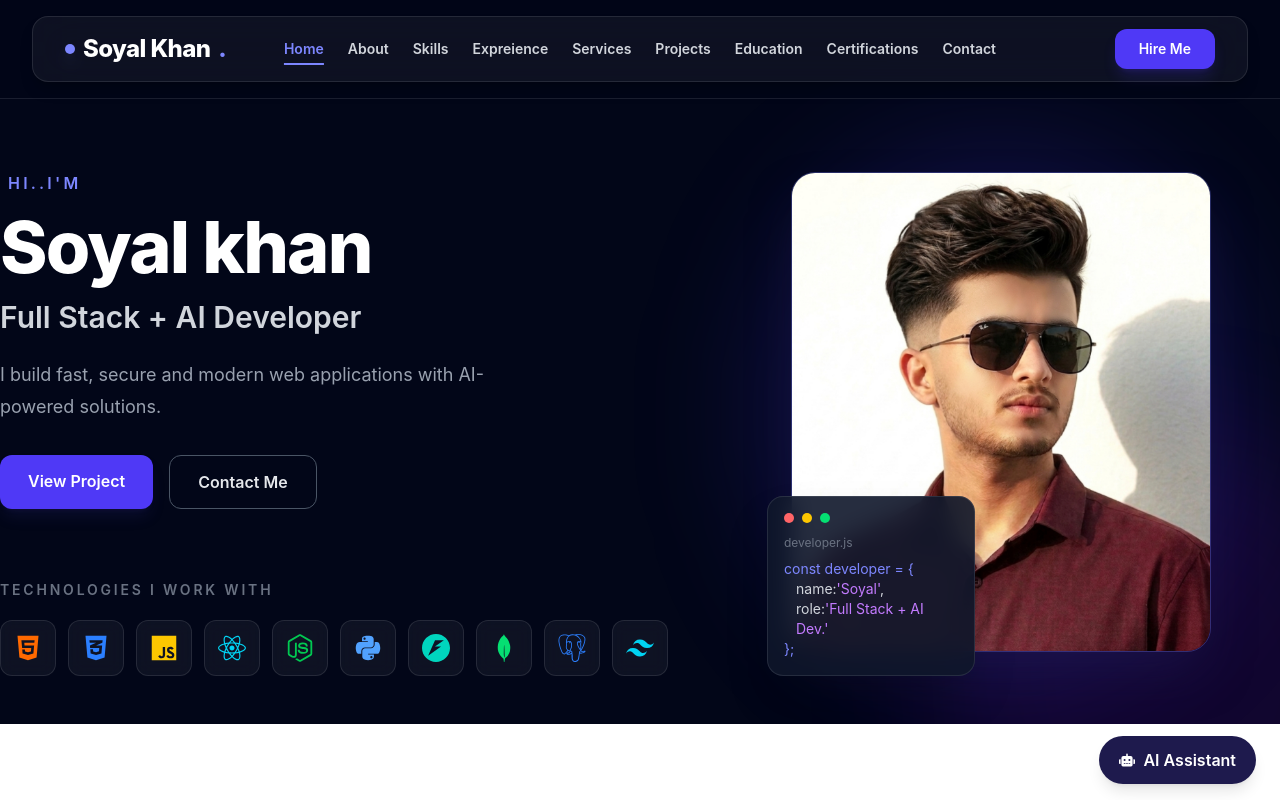
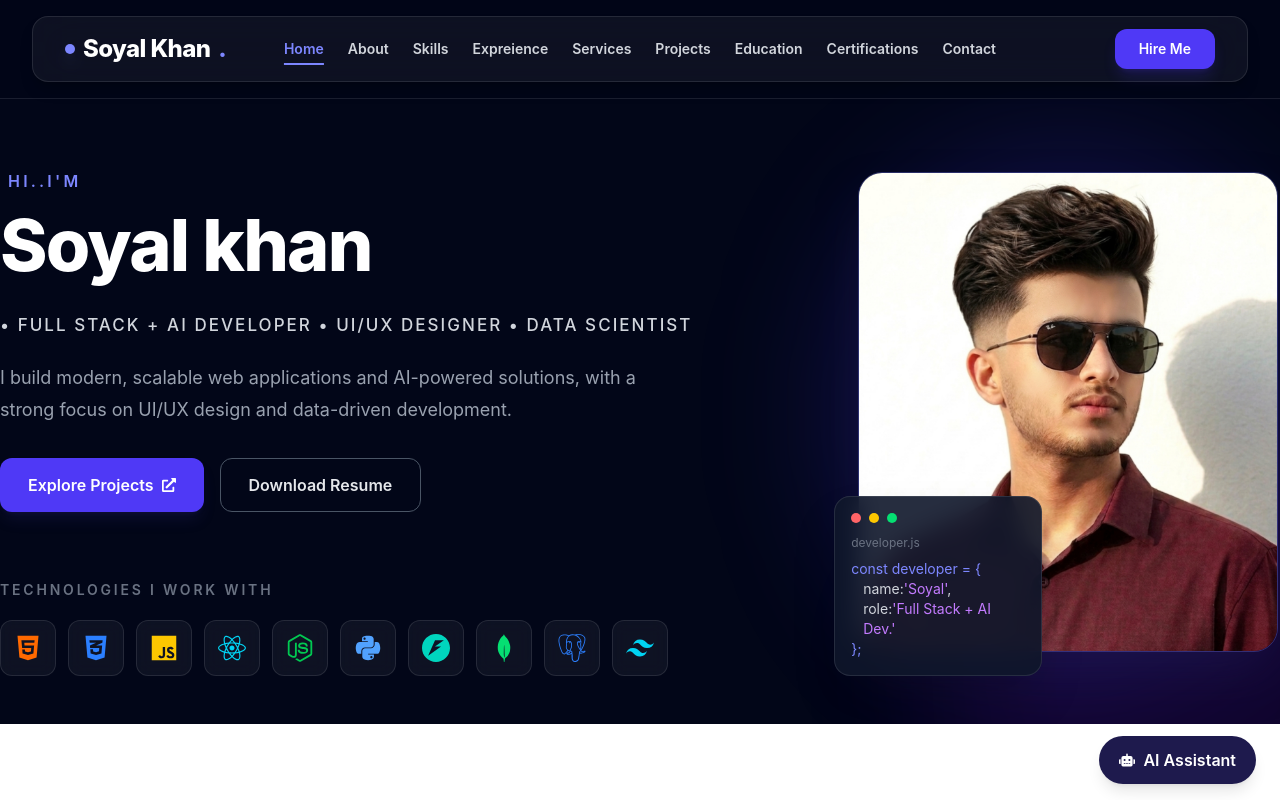
Before and after one commit to Soyalkhan01/Project-Portfolio, a React (Vite) app in the folder portfolio-frontend/: page / in a window 1280 px wide. Shown: the top 800 px of the page. Built offline with nearby package versions, Linux system fonts and the light colour scheme; no server answers.

Commit message:
Update hero actions and portfolio title

```diff
--- a/portfolio-frontend/src/components/home/Hero.jsx
+++ b/portfolio-frontend/src/components/home/Hero.jsx
@@ -7,6 +7,7 @@ import {
     FaReact,
     FaNodeJs,
     FaPython,
+    FaExternalLinkAlt
 } from "react-icons/fa";
 
 import { SiMongodb, SiTailwindcss, SiPostgresql, SiFastapi} from "react-icons/si";
@@ -38,15 +39,30 @@ function Hero(){
 
             <div className="flex flex-col md:flex-row items-center justify-between gap-14 lg:gap-16">
 
-                <div className="w-full md:w-1/2 max-w-xl md:text-left translate-y-6 md:translate-y-0">
+                <div className="w-full md:w-[58%] md:text-left translate-y-6 md:translate-y-0">
 
                     <p className="text-indigo-400 text-sm md:text-base font-semibold tracking-[0.2em] uppercase mb-4 lg:ml-2">{heroData.greeting}</p>
 
                     <h1 className="text-5xl md:text-7xl font-extrabold tracking-tight text-white mb-4">
                     {heroData.name}</h1>
 
-                    <h2 className="text-2xl md:text-3xl font-semibold text-gray-300 mb-6">
-                    {heroData.title}</h2>
+<h2
+  className="
+    text-xs
+    sm:text-sm
+    md:text-[13px]
+    lg:text-[17px]
+    font-medium
+    tracking-[0.12em]
+    text-gray-300
+    mb-2
+    py-5
+    leading-none
+    whitespace-nowrap
+  "
+>
+  {heroData.title}
+</h2>
 
                     <p className="max-w-2xl text-gray-400 text-base md:text-lg leading-8 mb-8">
                        {heroData.description}
@@ -56,14 +72,19 @@ function Hero(){
                        {heroData.button.map((button) =>(
                         <a
                         className={
-                            button.variant === "primary"
+                        button.variant === "primary"
+                        ? "bg-indigo-600 text-white px-5 md:px-7 py-3 md:py-3.5 rounded-xl font-semibold hover:bg-indigo-900 hover:scale-105 transition duration-300 shadow-lg shadow-indigo-900/20 flex items-center justify-center"
+                        : "border border-gray-600 text-gray-200 px-5 md:px-7 py-3 md:py-3.5 rounded-xl font-semibold hover:border-indigo-400 hover:text-white hover:bg-indigo-950/40 hover:scale-105 transition duration-300 flex items-center justify-center"
+                    }
 
-                            ? "bg-indigo-600 text-white px-5 md:px-7 py-3 md:py-3.5 rounded-xl font-semibold hover:bg-indigo-900 hover:scale-105 transition duration-300 shadow-lg shadow-indigo-900/20"
-                            : "border border-gray-600 text-gray-200 px-5 md:px-7 py-3 md:py-3.5 rounded-xl font-semibold hover:border-indigo-400 hover:text-white hover:bg-indigo-950/40 hover:scale-105 transition duration-300"
-                        }
+                        key={button.text} href={button.link}
+                        download={button.download || undefined}
+                        >
 
-                        key={button.text} href={button.link}>
                             {button.text}
+{button.external && (
+    <FaExternalLinkAlt className="ml-2 text-sm" />
+)}
 
                         </a>
 
--- a/portfolio-frontend/src/data/hero.js
+++ b/portfolio-frontend/src/data/hero.js
@@ -6,10 +6,10 @@ const heroData = {
 
       name: "Soyal khan",
 
-      title: "Full Stack + AI Developer",
+      title: "• FULL STACK + AI DEVELOPER • UI/UX DESIGNER • DATA SCIENTIST",
 
     description:
-    "I build fast, secure and modern web applications with AI-powered solutions.",
+    "I build modern, scalable web applications and AI-powered solutions, with a strong focus on UI/UX design and data-driven development.",
 
     image: profileImage,
 
@@ -30,15 +30,17 @@ const heroData = {
 
     button:[
         {
-            text: "View Project",
+            text: "Explore Projects",
             link: "#projects",
-            variant: "primary"
+            variant: "primary",
+            external: true
         },
 
         {
-            text: "Contact Me",
-            link: "#contact",
-            variant: "secondary"
+            text: "Download Resume",
+            link: "/resume.pdf",
+            variant: "secondary",
+            download: true
         },
     ],
 };
```
